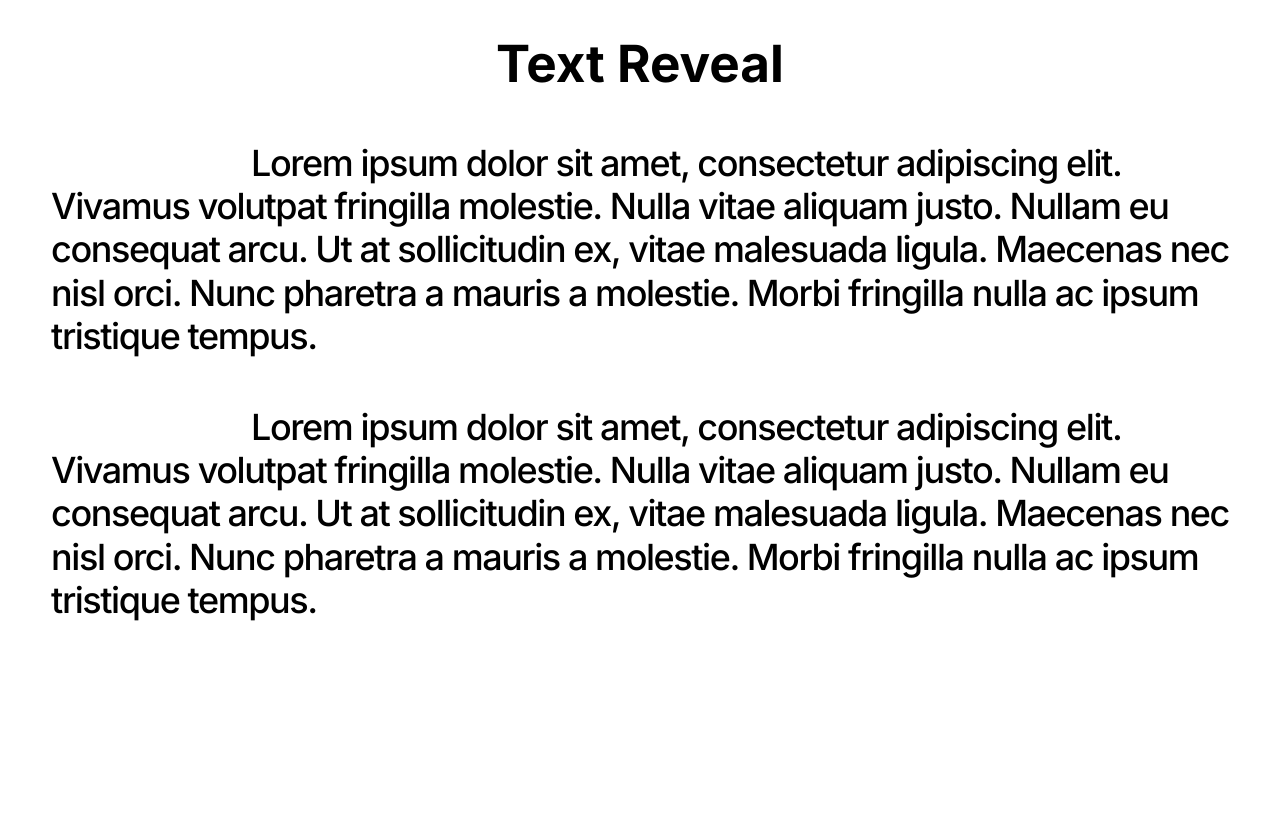
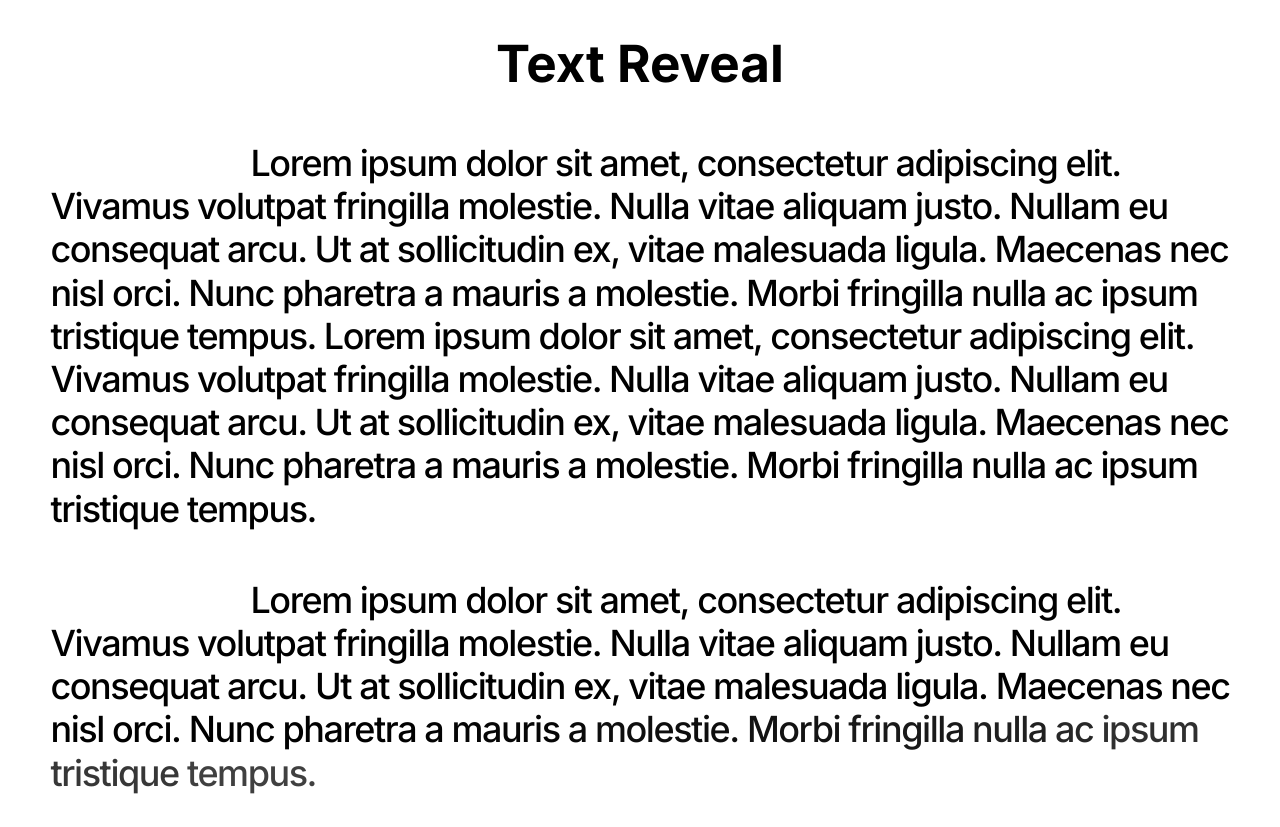
Before and after one commit to GustavoSouza123/experiments, a React (Vite) app: page /text-reveal in a window 1280 px wide. Before the commit the page ends 800 px from the top, so only its background shows below. Built offline with nearby package versions, Linux system fonts and the light colour scheme.

Commit message:
opacity text reveal

```diff
--- a/src/pages/experiments/text-reveal/TextReveal.jsx
+++ b/src/pages/experiments/text-reveal/TextReveal.jsx
@@ -9,12 +9,12 @@ gsap.registerPlugin(ScrollTrigger, SplitText, CustomEase);
 export default function TextReveal() {
   useGSAP(() => {
     const tl = gsap.timeline({
-      defaults: {
-        ease: 'power2.out',
-      },
+      // defaults: {
+      //   ease: 'power2.out',
+      // },
     });
 
-    const paragraph = SplitText.create('.paragraph.p1', {
+    SplitText.create('.paragraph.p1', {
       type: 'lines',
       autoSplit: true,
       linesClass: 'line',
@@ -24,10 +24,31 @@ export default function TextReveal() {
           self.lines,
           {
             yPercent: 100,
-            duration: 1,
+						duration: 1,
             stagger: 0.1,
+						ease: 'power2.out',
           },
           '0.5'
+        );
+      },
+    });
+
+    SplitText.create('.paragraph.p2', {
+      type: 'lines, words',
+      autoSplit: true,
+      linesClass: 'line',
+      mask: 'lines',
+      onSplit: (self) => {
+        tl.from(
+          self.words,
+          {
+            // yPercent: 100,
+            duration: 2,
+            autoAlpha: 0,
+            stagger: 0.07,
+						ease: 'sine.out',
+          },
+          '>-0.9'
         );
       },
     });
@@ -44,9 +65,13 @@ export default function TextReveal() {
           Nulla vitae aliquam justo. Nullam eu consequat arcu. Ut at
           sollicitudin ex, vitae malesuada ligula. Maecenas nec nisl orci. Nunc
           pharetra a mauris a molestie. Morbi fringilla nulla ac ipsum tristique
-          tempus.
+          tempus. Lorem ipsum dolor sit amet, consectetur adipiscing elit.
+          Vivamus volutpat fringilla molestie. Nulla vitae aliquam justo. Nullam
+          eu consequat arcu. Ut at sollicitudin ex, vitae malesuada ligula.
+          Maecenas nec nisl orci. Nunc pharetra a mauris a molestie. Morbi
+          fringilla nulla ac ipsum tristique tempus.
         </div>
-        <div className="paragraph p1">
+        <div className="paragraph p2">
           <span className="indent"></span>Lorem ipsum dolor sit amet,
           consectetur adipiscing elit. Vivamus volutpat fringilla molestie.
           Nulla vitae aliquam justo. Nullam eu consequat arcu. Ut at
```
